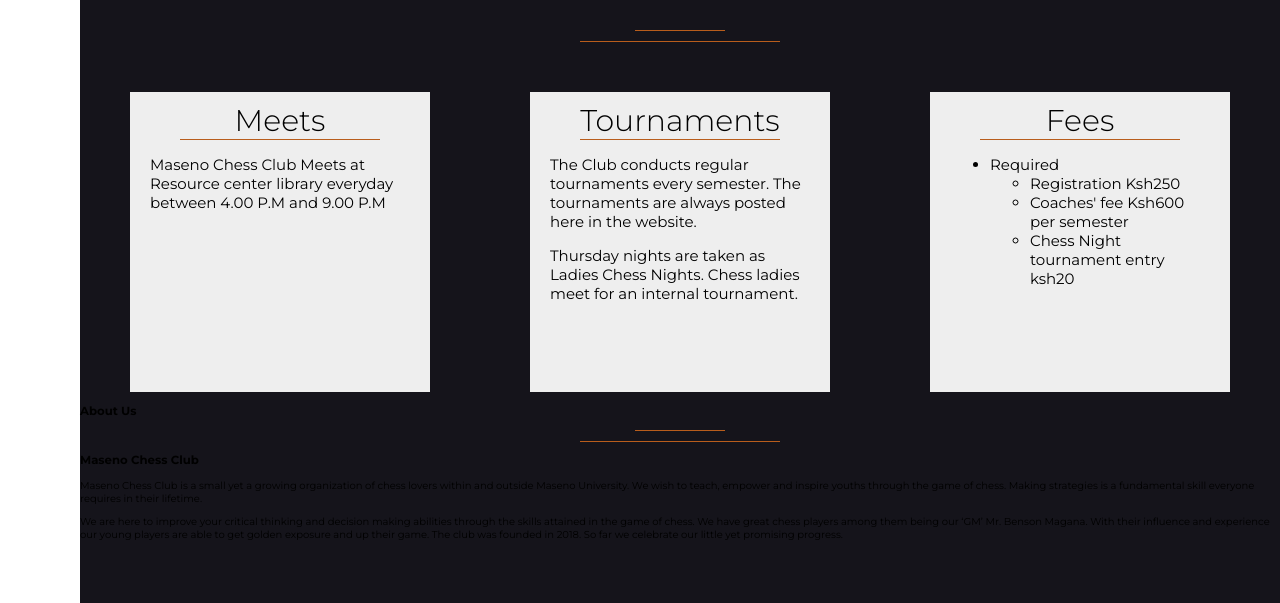
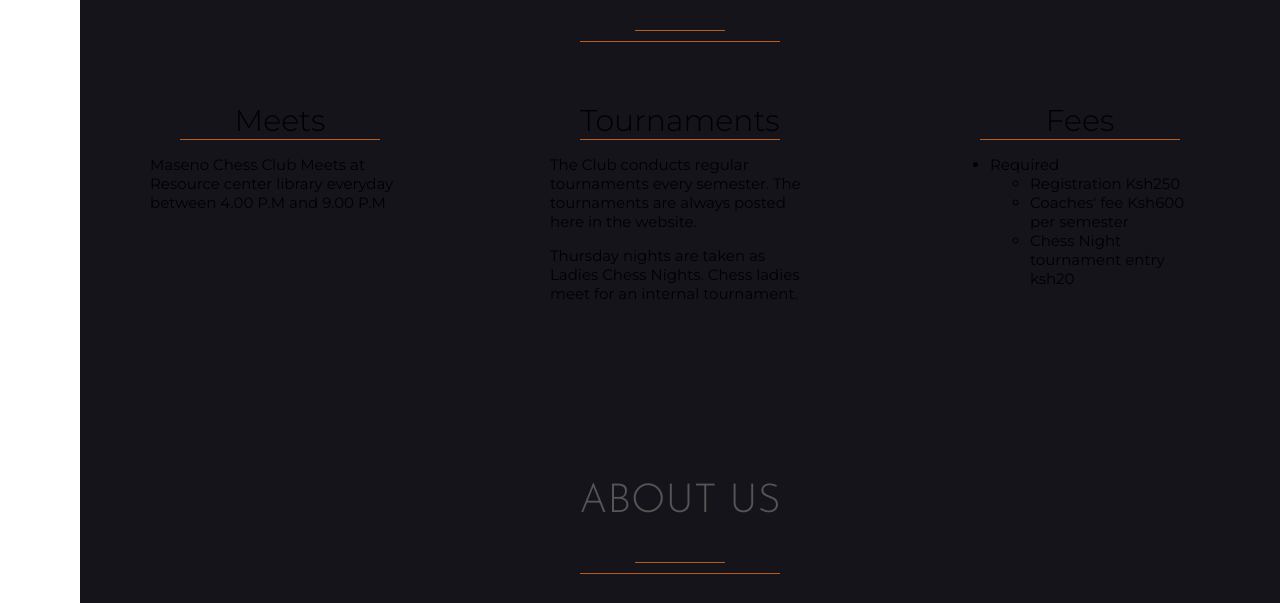
Before and after one commit to edwin001-tech/Maseno-Chess-Club-Website, a website: page index.html in a window 1280 px wide. Shown: the part 935-1538 px from the top of the page. Drawn offline with Linux system fonts and the light colour scheme.

Commit message:
style for about-us

```diff
--- a/css/style.css
+++ b/css/style.css
@@ -325,6 +325,7 @@
     width: 30rem;
     display: flex;
     height: 30rem;
+    background-color: #15141b;
 }
 .activity-info {
     padding: 0 2rem;
@@ -347,4 +348,46 @@
 .fees {
     font-size: 1.5rem;
 }
-/* activities */
+/* end of activities */
+
+/* about us */
+
+.about-us {
+    display: flex;
+    background-color: #15141b;
+}
+
+.about-us-content {
+    flex: 1 1 50%;
+    display: flex;
+    flex-direction: column;
+    justify-content: center;
+    align-items: center;
+    padding: 5rem;
+    box-sizing: border-box;
+}
+
+.about-us-heading {
+    font-family: 'Josefin Sans', sans-serif;
+    font-size: 4rem;
+    font-weight: 300;
+    text-transform: uppercase;
+    color: #555;
+}
+
+.sub-heading {
+    font-size: 3.5rem;
+    font-weight: 300;
+    letter-spacing: .2rem;
+    color: #b85d1c;
+    margin-bottom: 2rem;
+}
+
+.about-us-paragraph {
+    font-size: 1.6rem;
+    font-weight: 300;
+    text-align: center;
+    margin-bottom: 5rem;
+}
+
+/* end of about us */
```
